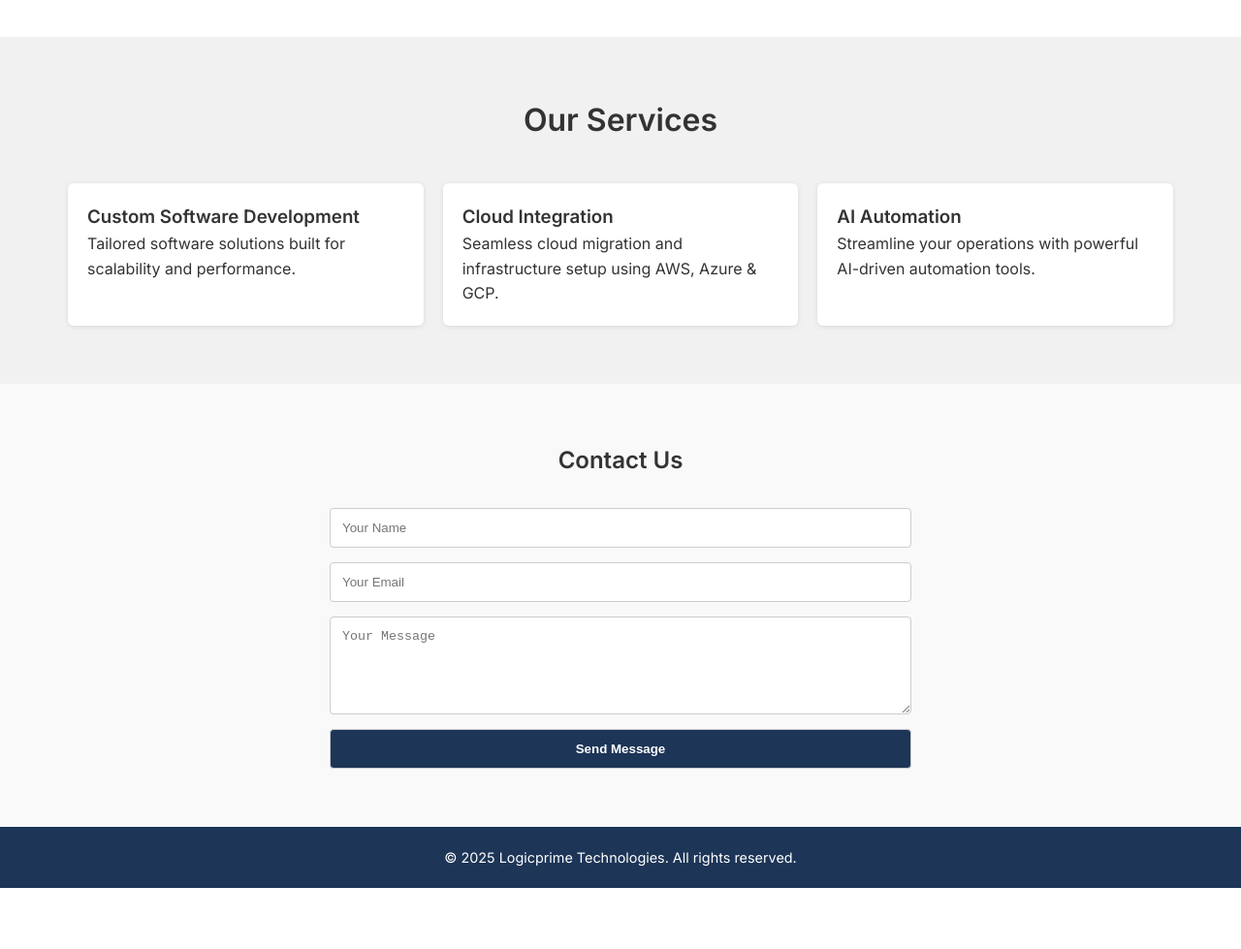
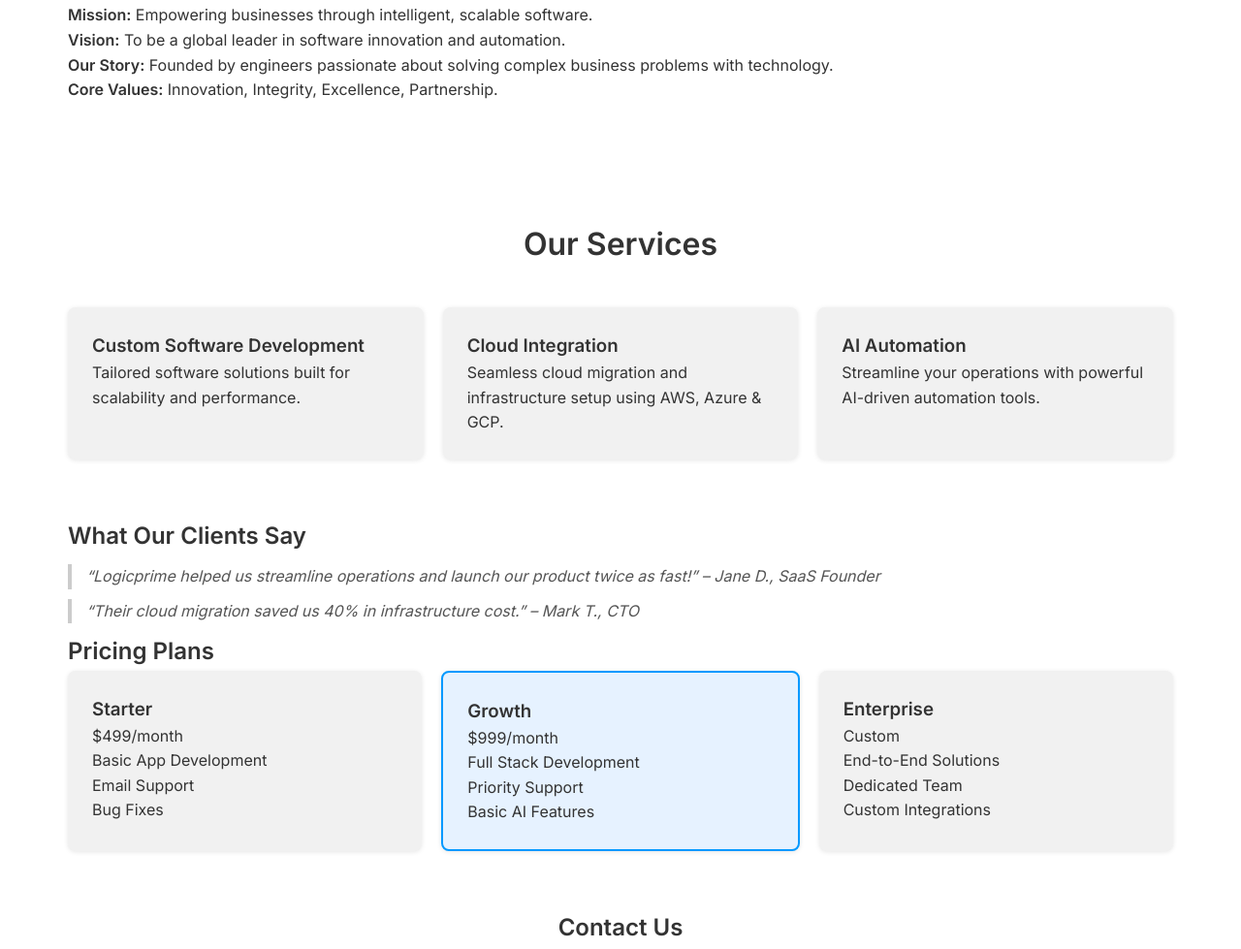
Before and after one commit to Shivanithyarun/Website, a plain HTML site: page index.html in a window 1280 px wide. Shown: the part 542-1521 px from the top of the page at 97% size. Before the commit the page ends 1458 px from the top, so only its background shows below. Drawn offline with Linux system fonts and the light colour scheme.

Commit message:
Add files via upload

```diff
--- a/index.html
+++ b/index.html
@@ -22,7 +22,11 @@
   <section class="about" id="about">
     <div class="container">
       <h2>About Us</h2>
-      <p>We are a dynamic team of engineers, developers, and innovators passionate about building intelligent and responsive software. Our mission is to help businesses thrive by bringing clarity, speed, and reliability to their digital operations.</p>
+      <p><strong>We are a dynamic team of engineers, developers, and innovators passionate about building intelligent and responsive software. Our mission is to help businesses thrive by bringing clarity, speed, and reliability to their digital operations.</strong></p>
+      <br><p><strong>Mission:</strong> Empowering businesses through intelligent, scalable software.</p>
+      <p><strong>Vision:</strong> To be a global leader in software innovation and automation.</p>
+      <p><strong>Our Story:</strong> Founded by engineers passionate about solving complex business problems with technology.</p>
+      <p><strong>Core Values:</strong> Innovation, Integrity, Excellence, Partnership.</p>
     </div>
   </section>
 
@@ -47,7 +51,50 @@
     </div>
   </section>
 
+ <!-- Case Studies / Testimonials -->
+  <section class="testimonials" id="testimonials">
+    <div class="container">
+      <h2>What Our Clients Say</h2>
+      <blockquote>“Logicprime helped us streamline operations and launch our product twice as fast!” – Jane D., SaaS Founder</blockquote>
+      <blockquote>“Their cloud migration saved us 40% in infrastructure cost.” – Mark T., CTO</blockquote>
+    </div>
+  </section>
 
+  <!-- Pricing -->
+  <section class="pricing" id="pricing">
+    <div class="container">
+      <h2>Pricing Plans</h2>
+      <div class="pricing-table">
+        <div class="plan">
+          <h3>Starter</h3>
+          <p>$499/month</p>
+          <ul>
+            <li>Basic App Development</li>
+            <li>Email Support</li>
+            <li>Bug Fixes</li>
+          </ul>
+        </div>
+        <div class="plan featured">
+          <h3>Growth</h3>
+          <p>$999/month</p>
+          <ul>
+            <li>Full Stack Development</li>
+            <li>Priority Support</li>
+            <li>Basic AI Features</li>
+          </ul>
+        </div>
+        <div class="plan">
+          <h3>Enterprise</h3>
+          <p>Custom</p>
+          <ul>
+            <li>End-to-End Solutions</li>
+            <li>Dedicated Team</li>
+            <li>Custom Integrations</li>
+          </ul>
+        </div>
+      </div>
+    </div>
+  </section>
 
   <!-- Contact Section -->
   <section class="contact" id="contact">
--- a/style.css
+++ b/style.css
@@ -49,7 +49,7 @@ body {
 /* Services section */
 .services {
   padding: 60px 0;
-  background-color: #f1f1f1;
+  background-color: white;
 }
 
 .services h2 {
@@ -66,16 +66,51 @@ body {
 }
 
 .card {
-  background-color: white;
+  background-color: #f1f1f1;
   padding: 20px;
   border-radius: 6px;
   box-shadow: 0 1px 5px rgba(0,0,0,0.1);
   flex: 1 1 300px;
 }
 
+/* What Our Clients Say */
+blockquote {
+  font-style: italic;
+  margin: 10px 0;
+  border-left: 4px solid #ccc;
+  padding-left: 15px;
+  color: #555;
+}
+
+/* Pricing Plan */
+.services .service-cards,
+.pricing-table {
+  display: flex;
+  flex-wrap: wrap;
+  gap: 20px;
+}
+.card, .plan {
+  background: #f1f1f1;
+  padding: 25px;
+  border-radius: 8px;
+  box-shadow: 0 1px 5px rgba(0,0,0,0.1);
+  flex: 1;
+}
+
+.plan.featured {
+  background: #e6f2ff;
+  border: 2px solid #0099ff;
+}
+
+ul {
+  list-style: none;
+  padding-left: 0;
+}
+
 /* About section */
 .about {
   padding: 60px 0;
+  background-color: white;
 }
 
 .about h2 {
@@ -86,7 +121,7 @@ body {
 /* Contact section */
 .contact {
   padding: 60px 0;
-  background-color: #f9f9f9;
+  background-color: white;
 }
 
 .contact h2 {
```
